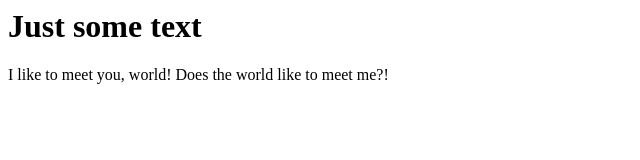
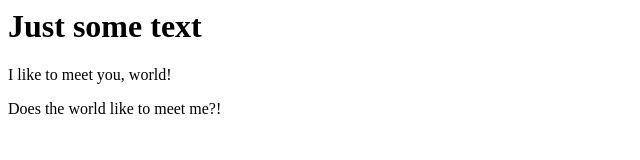
Before and after one commit to anvartur/devfolio, a plain HTML site: page index.html in a window 1280 px wide. Shown: the whole page, without its empty margins (0-640 px from the left). Drawn offline with Linux system fonts and the light colour scheme.

Commit message:
Add new line and paragraph

```diff
--- a/index.html
+++ b/index.html
@@ -6,8 +6,8 @@
 
 <body>
     <h1>Just some text</h1>
-    I like to meet you, world!
-    Does the world like to meet me?!
+    I like to meet you, world!<br>
+    <p>Does the world like to meet me?!</p>
 </body>
 </head>
 
```
